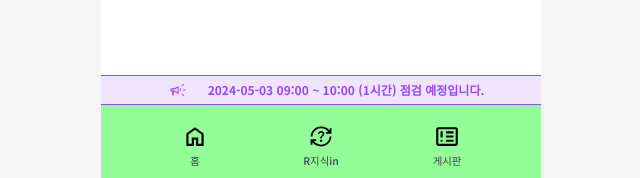
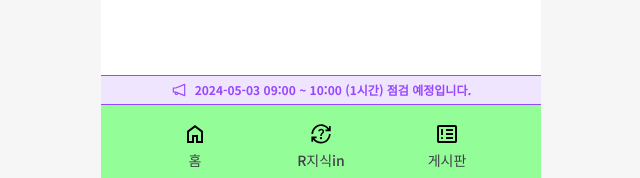
Before and after one commit to FE8-Team6/renewal-reracle, a React (Vite) app: page /login in a window 1280 px wide. Shown: the part 613-791 px from the top of the page, without its empty margins (319-959 px from the left). Built offline with nearby package versions, Linux system fonts and the light colour scheme; no server answers.

Commit message:
style: nav layout 수정

```diff
--- a/src/components/Nav/Nav.tsx
+++ b/src/components/Nav/Nav.tsx
@@ -1,5 +1,6 @@
-import { useNavigate } from 'react-router-dom';
-import NavBtn from '@/components/Nav/NavBtn';
+import { useNavigate } from "react-router-dom";
+import NavBtn from "@/components/Nav/NavBtn";
+import { AiOutlineNotification } from "react-icons/ai";
 
 const Nav = () => {
   const navigation = useNavigate();
@@ -9,22 +10,27 @@ const Nav = () => {
   };
 
   return (
-    <div className="w-full h-[13.95vh] fixed bottom-0">
-      <div className="w-full h-[3.75vh] absolute border-t border-b border-purple bg-purpleLight text-[1.5vh] font-bold text-purple flex justify-center items-center">
-        <span className="inline-block align-middle w-[5vh] h-[5vh] mr-2.5 bg-[url('/campaign_20dp_FILL0_wght300_GRAD0_opsz20.svg')] bg-no-repeat bg-center"></span>
+    <div className="w-full h-[14vh] fixed bottom-0">
+      <div className="w-full h-[3.75vh] absolute border-t border-b border-purple bg-purpleLight text-[1.5vh] font-bold text-purple flex justify-center items-center gap-2">
+        <AiOutlineNotification className="w-4 h-4" />
         2024-05-03 09:00 ~ 10:00 (1시간) 점검 예정입니다.
       </div>
       <div className="w-full h-[10.2vh] absolute bottom-0 bg-green rounded-b-lg flex justify-evenly items-center">
-        <NavBtn image="/home_FILL0_wght400_GRAD0_opsz24.svg" text="홈" onClick={() => handleNavClick('/')} />
+        <NavBtn
+          image="/home_FILL0_wght400_GRAD0_opsz24.svg"
+          text="홈"
+          onClick={() => handleNavClick("/")}
+        />
         <NavBtn
           image="/question_exchange_FILL0_wght400_GRAD0_opsz24.svg"
           text="R지식in"
-          onClick={() => handleNavClick('/qna')}
+          onClick={() => handleNavClick("/qna")}
         />
+
         <NavBtn
           image="/breaking_news_FILL0_wght400_GRAD0_opsz24.svg"
           text="게시판"
-          onClick={() => handleNavClick('/topic')}
+          onClick={() => handleNavClick("/topic")}
         />
       </div>
     </div>
--- a/src/components/Nav/NavBtn.tsx
+++ b/src/components/Nav/NavBtn.tsx
@@ -1,13 +1,16 @@
-import { NavBtnTypes } from '@/lib/types/navBtnTypes';
+import { NavBtnTypes } from "@/lib/types/navBtnTypes";
 
 const NavBtn = ({ image, text, onClick }: NavBtnTypes) => {
   return (
-    <div className="relative flex items-center w-auto h-auto cursor-pointer">
+    <div className="relative flex items-center w-auto h-auto">
       <button
         onClick={onClick}
-        className="cursor-pointer border-none w-[8vh] bg-transparent flex flex-col items-center">
-        <img src={image} className="w-[3.2vh] mx-auto" />
-        <div className="text-[1.3vh] mt-1 text-center text-grayDark font-medium">{text}</div>
+        className="border-none w-[8vh] bg-transparent flex flex-col items-center"
+      >
+        <img src={image} className="w-6 h-6 mx-auto" />
+        <div className="mt-1 text-sm font-medium text-center text-grayDark">
+          {text}
+        </div>
       </button>
     </div>
   );
```
